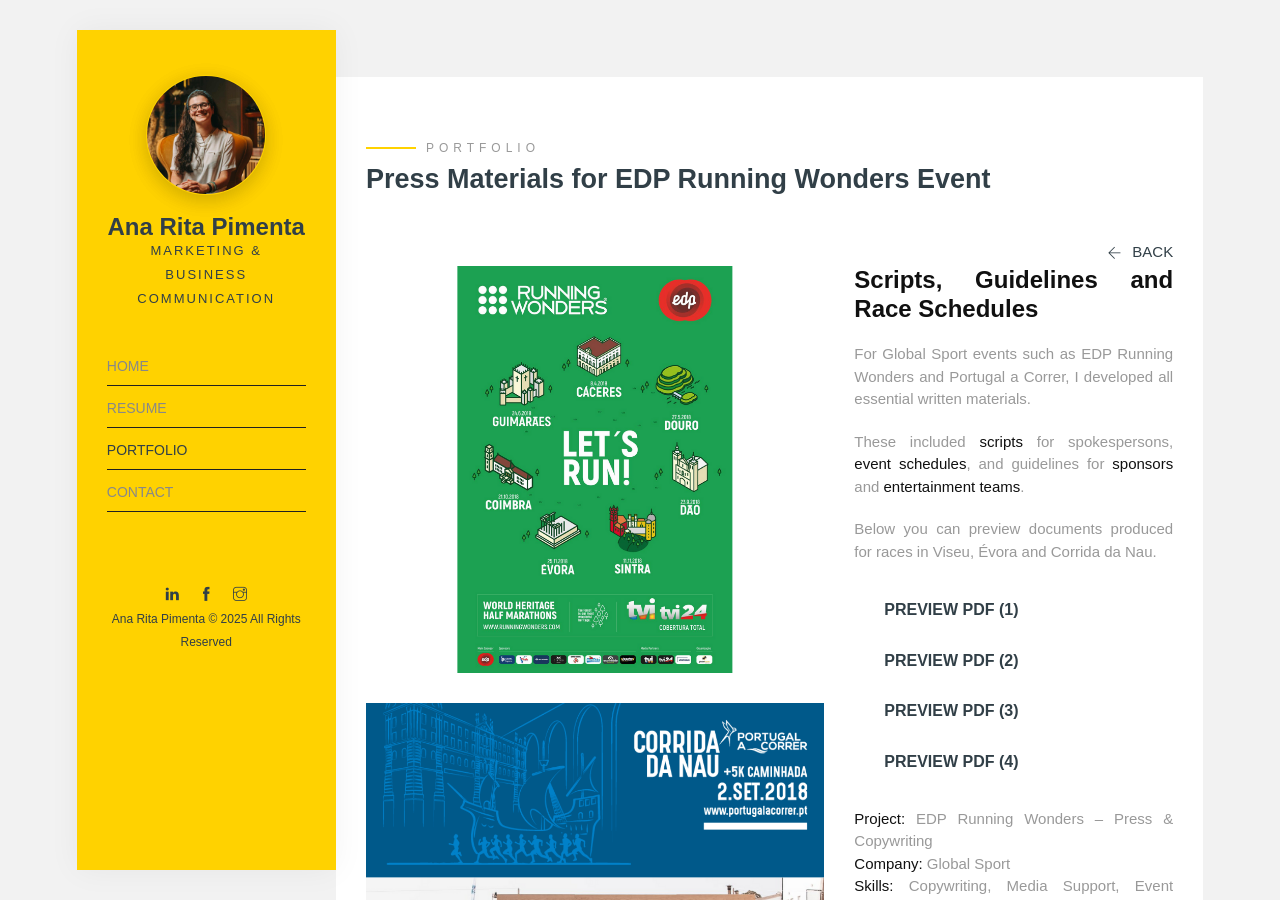
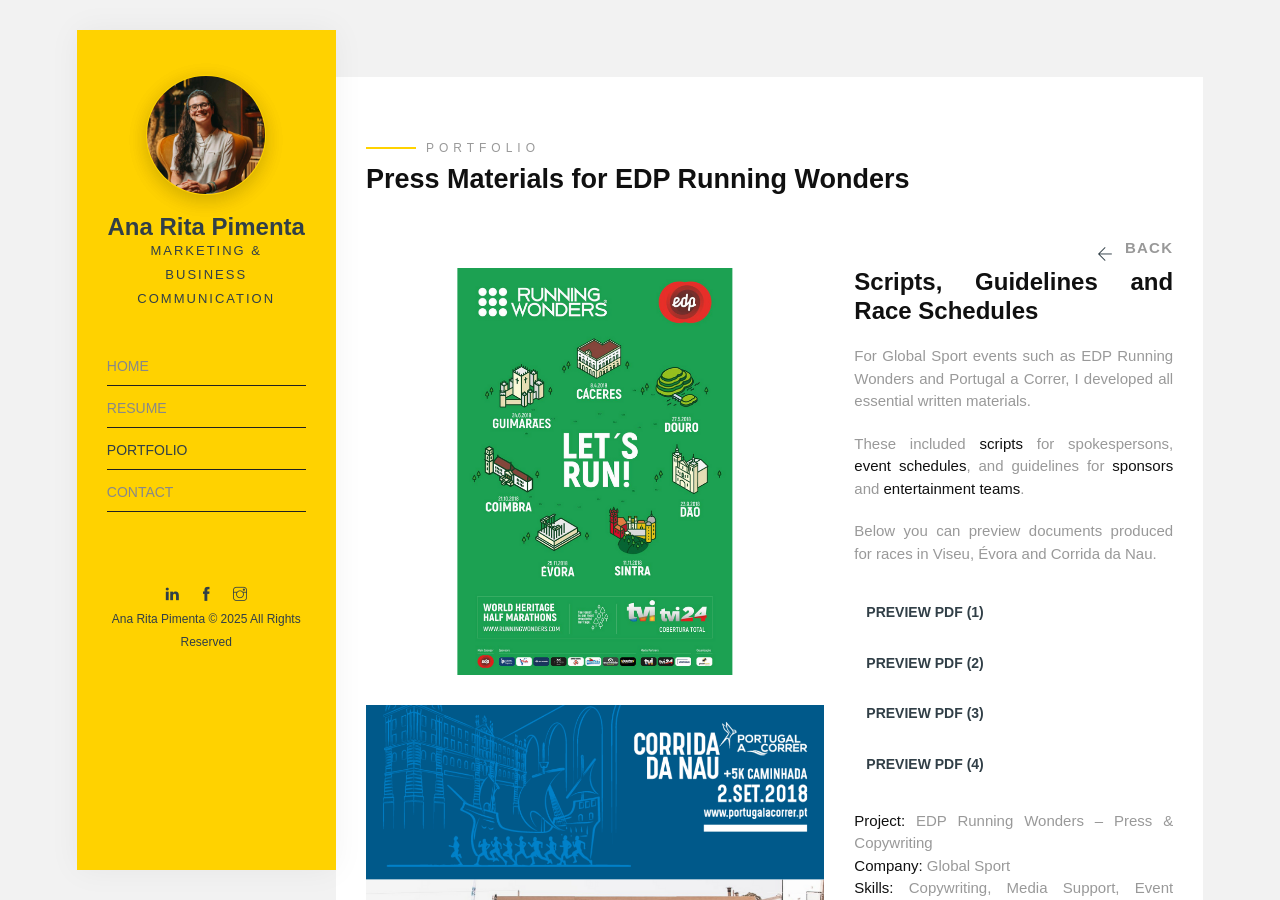
Before and after one commit to anaritapimenta/anaritapimenta.github.io, a Jekyll site: the page built from portfolio/edp-running-wonders-and-portugal-a-correr-press-media/index.html, in a window 1280 px wide and 900 px high. Built offline with Jekyll 4.4.1, drawn with Linux system fonts in a browser that asks for light colours; some web fonts are replaced.

Commit message:
Update index.html

```diff
--- a/portfolio/edp-running-wonders-and-portugal-a-correr-press-media/index.html
+++ b/portfolio/edp-running-wonders-and-portugal-a-correr-press-media/index.html
@@ -1,35 +1,24 @@
 ---
-title: EDP Running Wonders – Press Materials
+title: EDP Running Wonders – Press & Copywriting
 layout: default
-description: Press materials and scripts for Portugal’s main running events, including EDP Running Wonders and Corrida da Nau.
-og_image: /assets/img/portfolio/project-7/1.png
+description: Scripts, schedules, and partner guidelines created for EDP Running Wonders and Portugal a Correr events by Ana Rita Pimenta.
 ---
 
-<div class="projects" style="background-color: #ffffff;">
+<div class="projects">
   <div class="container-fluid">
     <div class="row">
       <div class="col-md-12">
         <span class="heading-meta style-1">Portfolio</span>
-        <h1 class="heading animate-box" data-animate-effect="fadeInLeft" style="color: #313f47;">
-          Press Materials for EDP Running Wonders Event
+        <h1 class="heading animate-box" data-animate-effect="fadeInLeft">
+          Press Materials for EDP Running Wonders
         </h1>
         <a
           href="{{ 'portfolio/' | prepend: site.baseurl | prepend: site.url }}"
           aria-label="Back to Portfolio"
-          style="float: right; display: flex; margin-top: 10px; color: #313f47; text-transform: uppercase; text-decoration: none;"
+          style="float: right; display: flex; margin-top: 10px; color: #313f47; text-transform: uppercase; font-weight: 600; font-size: 14px; letter-spacing: 1.2px; text-decoration: none;"
         >
-          <i class="ti-arrow-left font-14px gray-icon" aria-hidden="true" style="color: #313f47;"></i>
-          <p
-            style="
-              margin-bottom: 0;
-              margin-top: 1.21px;
-              color: #313f47;
-              text-transform: uppercase;
-              margin-left: 5px;
-            "
-          >
-            Back
-          </p>
+          <i class="ti-arrow-left font-14px gray-icon" aria-hidden="true" style="margin-right: 5px; font-size: 16px;"></i>
+          <p style="margin: 0; line-height: 1;">Back</p>
         </a>
       </div>
     </div>
@@ -58,7 +47,7 @@
         data-animate-effect="fadeInLeft"
       >
         <div id="sticky_item">
-          <div class="project-desc" style="color: #313f47;">
+          <div class="project-desc">
             <h2>Scripts, Guidelines and Race Schedules</h2>
 
             <p>
@@ -74,34 +63,34 @@
             </p>
 
             <input
-              style="margin-bottom: 6px; cursor: pointer; background-color: transparent; border: none; color: #313f47; font-weight: 600; text-transform: uppercase;"
+              style="margin-bottom: 6px; background: transparent; border: none; color: #313f47; font-weight: 600; cursor: pointer; padding: 6px 12px; text-transform: uppercase; font-size: 14px;"
               type="button"
               value="Preview PDF (1)"
-              onclick="window.open('{{ 'preview-1.pdf' | prepend: site.baseurl | prepend: site.url }}','_blank')"
+              onclick="window.open('{{ 'assets/pdf/preview-1.pdf' | prepend: site.baseurl | prepend: site.url }}','_blank')"
               aria-label="Open preview 1"
             /><br />
 
             <input
-              style="margin-bottom: 6px; cursor: pointer; background-color: transparent; border: none; color: #313f47; font-weight: 600; text-transform: uppercase;"
+              style="margin-bottom: 6px; background: transparent; border: none; color: #313f47; font-weight: 600; cursor: pointer; padding: 6px 12px; text-transform: uppercase; font-size: 14px;"
               type="button"
               value="Preview PDF (2)"
-              onclick="window.open('{{ 'preview-2.pdf' | prepend: site.baseurl | prepend: site.url }}','_blank')"
+              onclick="window.open('{{ 'assets/pdf/preview-2.pdf' | prepend: site.baseurl | prepend: site.url }}','_blank')"
               aria-label="Open preview 2"
             /><br />
 
             <input
-              style="margin-bottom: 6px; cursor: pointer; background-color: transparent; border: none; color: #313f47; font-weight: 600; text-transform: uppercase;"
+              style="margin-bottom: 6px; background: transparent; border: none; color: #313f47; font-weight: 600; cursor: pointer; padding: 6px 12px; text-transform: uppercase; font-size: 14px;"
               type="button"
               value="Preview PDF (3)"
-              onclick="window.open('{{ 'preview-3.pdf' | prepend: site.baseurl | prepend: site.url }}','_blank')"
+              onclick="window.open('{{ 'assets/pdf/preview-3.pdf' | prepend: site.baseurl | prepend: site.url }}','_blank')"
               aria-label="Open preview 3"
             /><br />
 
             <input
-              style="margin-bottom: 6px; cursor: pointer; background-color: transparent; border: none; color: #313f47; font-weight: 600; text-transform: uppercase;"
+              style="margin-bottom: 6px; background: transparent; border: none; color: #313f47; font-weight: 600; cursor: pointer; padding: 6px 12px; text-transform: uppercase; font-size: 14px;"
               type="button"
               value="Preview PDF (4)"
-              onclick="window.open('{{ 'preview-4.pdf' | prepend: site.baseurl | prepend: site.url }}','_blank')"
+              onclick="window.open('{{ 'assets/pdf/preview-4.pdf' | prepend: site.baseurl | prepend: site.url }}','_blank')"
               aria-label="Open preview 4"
             /><br /><br />
 
```
